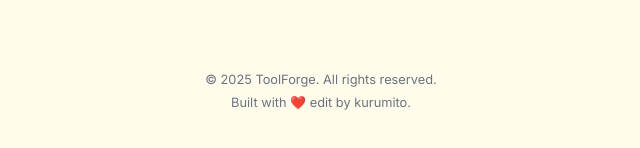
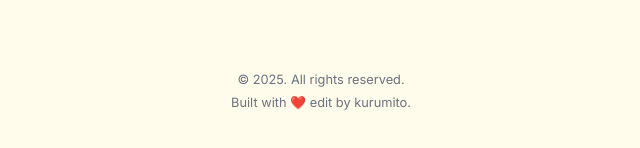
Before and after one commit to Kurumito/Ramal-Tanggal-Lahir, a plain HTML site: page index.html in a window 1280 px wide. Shown: the part 644-792 px from the top of the page, 319-959 px from the left. Drawn offline with nearby package versions, Linux system fonts and the light colour scheme.

Commit message:
Update index.html

```diff
--- a/index.html
+++ b/index.html
@@ -59,7 +59,7 @@
     </main>
 
     <footer class="page-footer">
-        <p>© 2025 ToolForge. All rights reserved.</p>
+        <p>© 2025. All rights reserved.</p>
         <p>Built with ❤️ edit by kurumito.</p>
     </footer>
 
```
